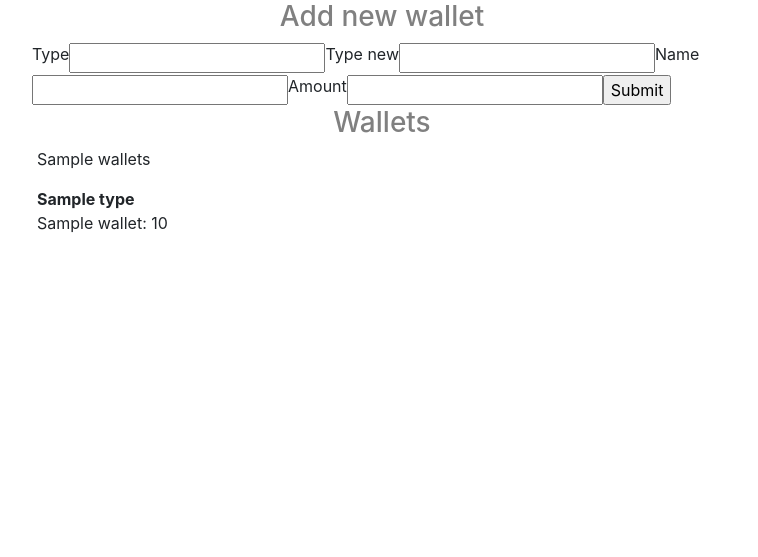
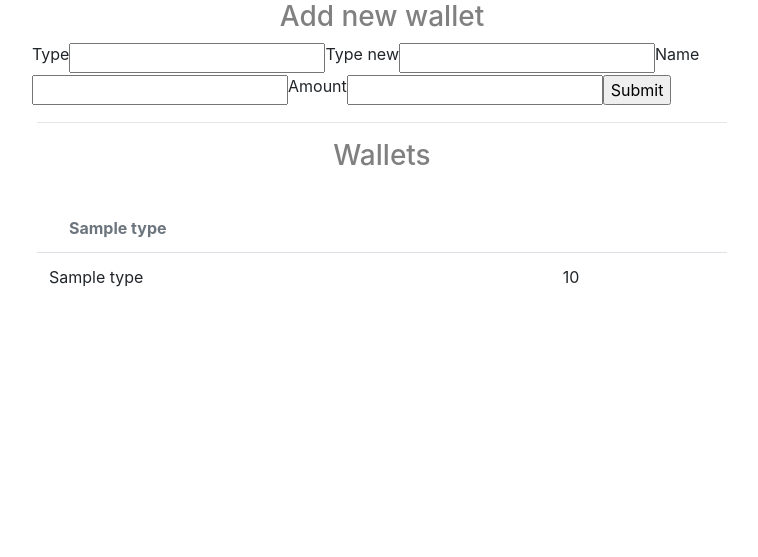
Before and after one commit to kftlfd/trkfin, a Python web app: template trkfin/templates/wallets.html in a window 1280 px wide. Shown: the part 66-623 px from the top of the page, without its empty margins (258-1016 px from the left). Run offline with Jinja, Linux system fonts and the light colour scheme; the template is opened without the code that fills it: most values are stand-ins (such as "Sample title", 1, 10 or a date in 2020); form fields are guessed from the names that the template uses.

Commit message:
wallets display

```diff
--- a/trkfin/templates/wallets.html
+++ b/trkfin/templates/wallets.html
@@ -8,15 +8,30 @@
   {% include "forms/addwalletform.html" %}
 </div>
 {% if wallets %}
-<div>
+<style>
+  caption {
+    caption-side: top;
+    padding-left: 2em;
+    font-weight: bold;
+  }
+</style>
+<hr>
+<div class="table-responsive">
   <h3>Wallets</h3>
-  <p>{{ wallets }}</p>
-  <dl>
-    {% for w in wallets %}
-    <dt>{{ w.type }}</dt>
-    <dd>{{ w.name }}: {{ w.amount }}</dd>
+
+  {% for type in wallets %}
+  <br>
+  <table class='table caption-top'>
+    {% if type != '' %}
+    <caption>{{ type }}</caption>
+    {% endif %}
+    <tbody>
+    {% for w in wallets[type] %}
+    <tr><td>{{ w.name }}</td><td>{{ w.amount }}</td></tr>
     {% endfor %}
-  </dl>
+  </table>
+  {% endfor %}
+
 </div>
 {% endif %}
 {% endblock %}
```
Also changed, not shown: trkfin/models.py (+21 -6 lines), trkfin/routes.py (+5 -2 lines).
